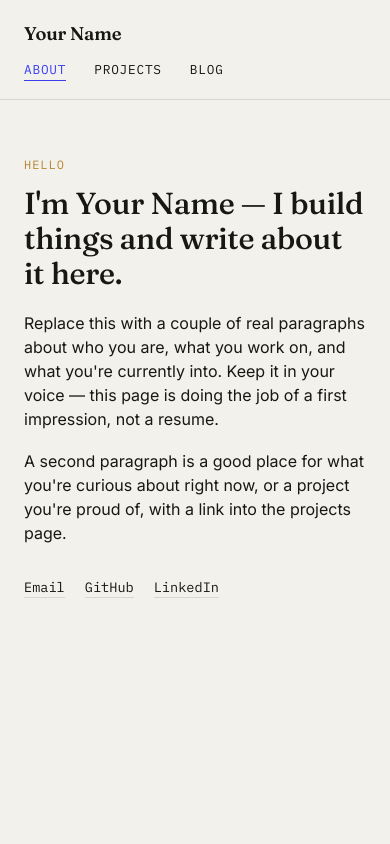
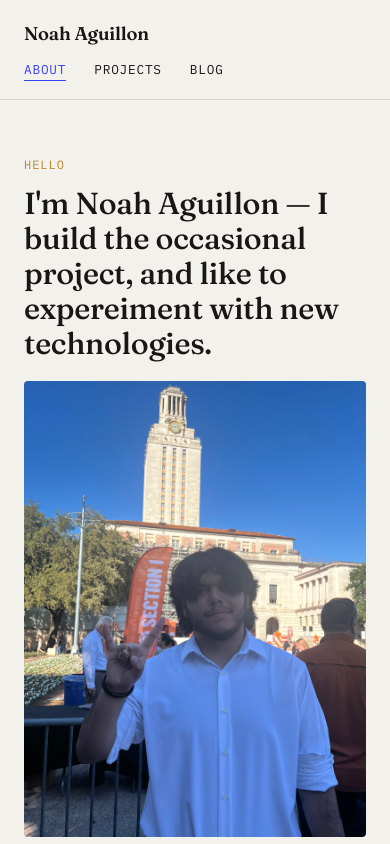
Before and after one commit to Scylthren/PersonalWebsite, a React (Vite) app: page / in a window 390 px wide. Shown: the top 844 px of the page. Built offline with nearby package versions, Linux system fonts and the light colour scheme.

Commit message:
Changed formatting and added an image

```diff
--- a/src/components/Navbar.jsx
+++ b/src/components/Navbar.jsx
@@ -11,7 +11,7 @@ export default function Navbar() {
     <header className="nav">
       <div className="nav-inner">
         <NavLink to="/" className="nav-mark">
-          Your Name
+          Noah Aguillon
         </NavLink>
         <ul className="nav-links">
           {links.map((link) => (
--- a/src/data/projects.js
+++ b/src/data/projects.js
@@ -16,12 +16,16 @@ export const projects = [
     date: "2026",
   },
   {
-    title: "",
+    title: "Library Database",
+    description: "Built a library management system to organize and track books in my own library. Learned about database design, SQL, and user interface development.",
+    link: "https://github.com/yourname/project-three",
+    tags: ["Python", "SQL", "Tkinter"],
+    date: "2026",
   },
   {
     title: "Personal Website",
     description: "Created a personal website to showcase my projects and skills. Learned about React, Vite, and deployment techniques.",
-    link: "https://github.com/yourname/project-three",
+    link: "https://github.com/Scylthren",
     tags: ["React", "Vite", "Deployment"],
     date: "2025",
   },
--- a/src/index.css
+++ b/src/index.css
@@ -143,6 +143,25 @@ h1.page-title {
 }
 
 /* ---------- About page ---------- */
+/* AboutPage.css */
+.about-content {
+  overflow: auto; /* contains the float so the div doesn't collapse */
+}
+
+.wrap-image {
+  float: right; /* or "right" */
+  width: 250px;
+  margin: 0 0 15px 32px;
+  border-radius: 4px;
+}
+
+@media (max-width: 600px) {
+  .wrap-image {
+    float: none;
+    width: 100%;
+    margin: 0 0 15px 0;
+  }
+}
 
 .about-body p {
   margin: 0 0 18px;
--- a/src/pages/About.jsx
+++ b/src/pages/About.jsx
@@ -3,28 +3,25 @@ export default function About() {
     <div className="wrap">
       <p className="eyebrow">Hello</p>
       <h1 className="page-title">
-        I'm Your Name — I build things and write about it here.
+        I'm Noah Aguillon — I build the occasional project, and like to expereiment with new technologies.
       </h1>
+      <img className="wrap-image" src="/src/data/noahA.jpeg" alt="Noah Aguillon" />
       <div className="about-body">
         <p>
-          Replace this with a couple of real paragraphs about who you are,
-          what you work on, and what you're currently into. Keep it in your
-          voice — this page is doing the job of a first impression, not a
-          resume.
+          I graduated from the University of Texas at Austin in 2026. During my time in college, I found a passion for building web applications, working with databases, and configuring cloud infastructure.
+          I've had multiple opprtunities to work on projects with peers that allowed me to develope my skills within team environments, and I look forward to continuing to learn and grow as a developer.
         </p>
         <p>
-          A second paragraph is a good place for what you're curious about
-          right now, or a project you're proud of, with a link into the{" "}
-          <a href="/projects">projects page</a>.
+          Whats on my docket as of late: building my database to keep track and recommend myself books that fit my interests. Check it out on the <a href="/projects">projects page</a>.
         </p>
       </div>
       <div className="about-links">
-        <a href="mailto:you@example.com">Email</a>
-        <a href="https://github.com/yourname" target="_blank" rel="noreferrer">
+        <a href="mailto:noahaguillon03@gmail.com">Email</a>
+        <a href="https://github.com/Scylthren" target="_blank" rel="noreferrer">
           GitHub
         </a>
         <a
-          href="https://linkedin.com/in/yourname"
+          href="https://www.linkedin.com/in/noah-aguillon"
           target="_blank"
           rel="noreferrer"
         >
```
Also changed, not shown: src/data/noahA.jpeg (added).
